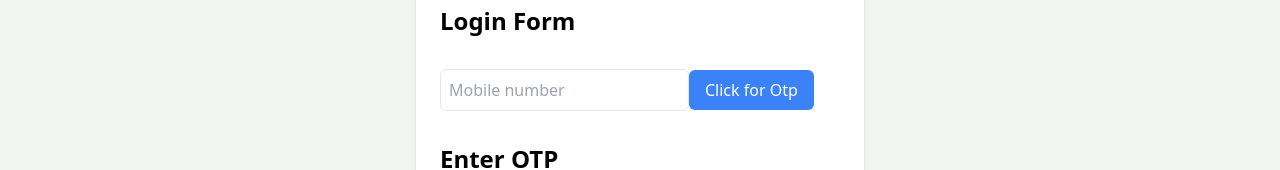
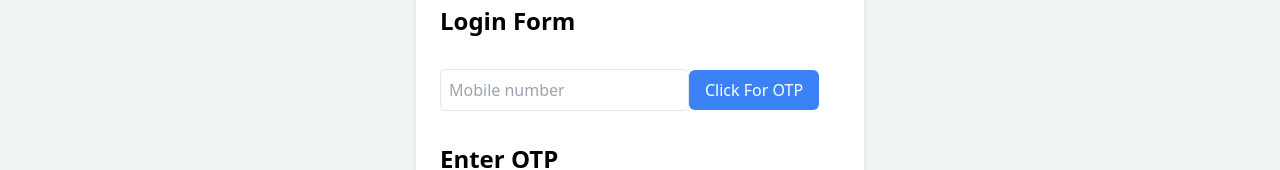
Before and after one commit to farhan7479/resl-estate-mern, a React (Vite) app in the folder client/: page /phone-signup in a window 1280 px wide. Shown: the part 131-301 px from the top of the page. Built offline with nearby package versions, Linux system fonts and the light colour scheme.

Commit message:
verify otp button

```diff
--- a/client/src/components/PhoneSIgnUp.jsx
+++ b/client/src/components/PhoneSIgnUp.jsx
@@ -12,7 +12,7 @@ import {
 const PhoneSignUp = () => {
   const [mobile, setMobile] = useState("");
   const [otp, setOtp] = useState("");
-
+  const [loading, setLoading] = useState(false);
   const auth = getAuth(app);
   const navigate = useNavigate();
   const dispatch = useDispatch();
@@ -41,6 +41,7 @@ const PhoneSignUp = () => {
         phoneNumber,
         appVerifier
       );
+      setLoading(true);
 
       // Save the confirmation result for later use (e.g., verifying OTP)
       window.confirmationResult = confirmationResult;
@@ -111,10 +112,11 @@ const PhoneSignUp = () => {
           className="border p-2 rounded-md"
         />
         <button
-          type="submit"
+          type="submit" disabled = {loading}
           className="bg-blue-500 text-white py-2 px-4 rounded-md hover:bg-blue-700"
         >
-          Click for Otp
+           Click For OTP
+
         </button>
       </form>
 
@@ -131,7 +133,9 @@ const PhoneSignUp = () => {
         <button
           type="submit"
           className="bg-blue-500 text-white py-2 px-4 rounded-md hover:bg-blue-700"
+
         >
+
           Verify Otp
         </button>
       </form>
```
